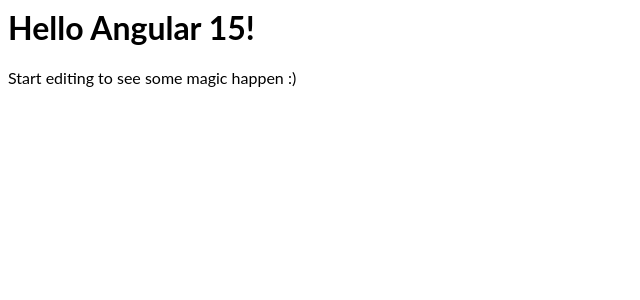
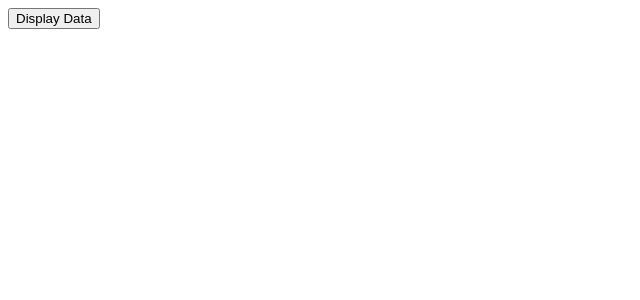
Before and after one commit to 148X1A0309/Angular-Part-2, an Angular app: page / in a window 1280 px wide. Shown: the top 300 px of the page, without its empty margins (0-640 px from the left). Built offline with nearby package versions, Linux system fonts and the light colour scheme.

Commit message:
2 files modified, 3 added

```diff
--- /dev/null
+++ b/src/app/Directives/structural-directives/structural-directives.component.css
@@ -0,0 +1,3 @@
+.displayData{
+  color:white;
+}
--- /dev/null
+++ b/src/app/Directives/structural-directives/structural-directives.component.html
@@ -0,0 +1,7 @@
+<button class="btn btn-primary" (click)="OnToggleData()">Display Data</button>
+
+<p *ngIf="showDetails">Secret Mission Apollo 13</p>
+
+<div *ngFor="let logData of log"
+ [ngStyle]="{backgroundColor: logData>=5 ?'blue':'transparent'}"
+[ngClass]="{'displayData':logData>=5}">{{logData}}</div>
--- /dev/null
+++ b/src/app/Directives/structural-directives/structural-directives.component.ts
@@ -0,0 +1,19 @@
+import { Component, OnInit } from '@angular/core';
+
+@Component({
+  selector: 'app-structural-directives',
+  templateUrl: './structural-directives.component.html',
+  styleUrls: ['./structural-directives.component.css']
+})
+export class StructuralDirectivesComponent implements OnInit {
+showDetails=false;
+log=[];
+  constructor() { }
+
+  ngOnInit() {
+  }
+  OnToggleData(){
+    this.showDetails=!this.showDetails
+    this.log.push(this.log.length+1);
+    }
+}
--- a/src/app/app.component.html
+++ b/src/app/app.component.html
@@ -1,4 +1 @@
-<hello name="{{ name }}"></hello>
-<p>
-  Start editing to see some magic happen :)
-</p>
+<app-structural-directives></app-structural-directives>
--- a/src/app/app.module.ts
+++ b/src/app/app.module.ts
@@ -4,10 +4,11 @@
 
 import { AppComponent } from './app.component';
 import { HelloComponent } from './hello.component';
+import { StructuralDirectivesComponent } from './Directives/structural-directives/structural-directives.component';
 
 @NgModule({
   imports:      [ BrowserModule, FormsModule ],
-  declarations: [ AppComponent, HelloComponent ],
+  declarations: [ AppComponent, HelloComponent,StructuralDirectivesComponent ],
   bootstrap:    [ AppComponent ]
 })
 export class AppModule { }
```
